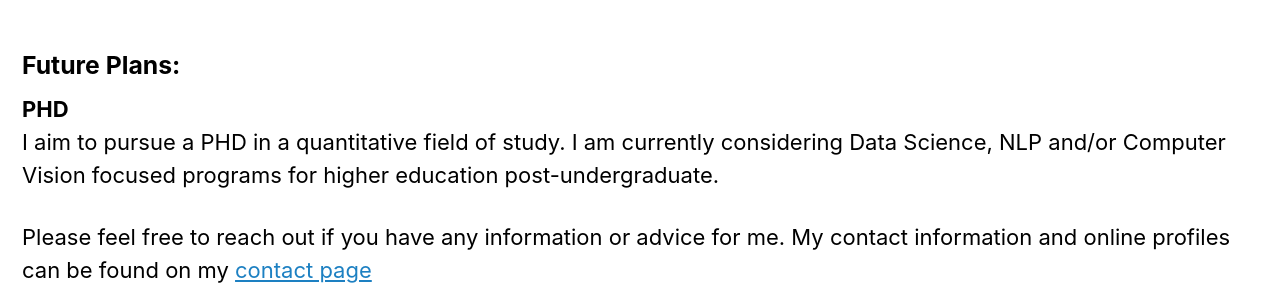
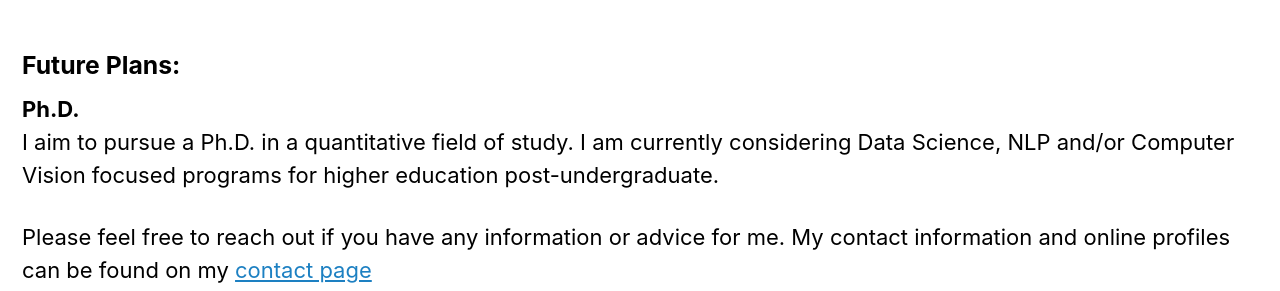
Before and after one commit to kaus0399/kaus0399.github.io, a Jekyll site: the page built from _pages/now.md, in a window 1280 px wide. Shown: the part 1061-1352 px from the top of the page. Built offline with Jekyll 4.4.1, drawn with Linux system fonts in a browser that asks for light colours; cached includes are drawn as plain includes; nearby versions of some CDN libraries.

```diff
--- a/_pages/now.md
+++ b/_pages/now.md
@@ -21,7 +21,7 @@ __Computational RNA Genomics Lab__
 I volunteer as an Undergraduate Computational Biology Researcher under the guidance of [Dr. Sharon Aviran](https://bme.ucdavis.edu/people/sharon-aviran){:target="_blank"} and [Pierce Radecki](https://www.linkedin.com/in/pierce-radecki/){:target="_blank"}. I am currently finishing a research paper on the use of binary classifiers for modifying necleotide scoring.
 
 ### Future Plans:
-__PHD__
-I aim to pursue a PHD in a quantitative field of study. I am currently considering Data Science, NLP and/or Computer Vision focused programs for higher education post-undergraduate.
+__Ph.D.__
+I aim to pursue a Ph.D. in a quantitative field of study. I am currently considering Data Science, NLP and/or Computer Vision focused programs for higher education post-undergraduate.
 
 Please feel free to reach out if you have any information or advice for me. My contact information and online profiles can be found on my [contact page](/contact)
```
